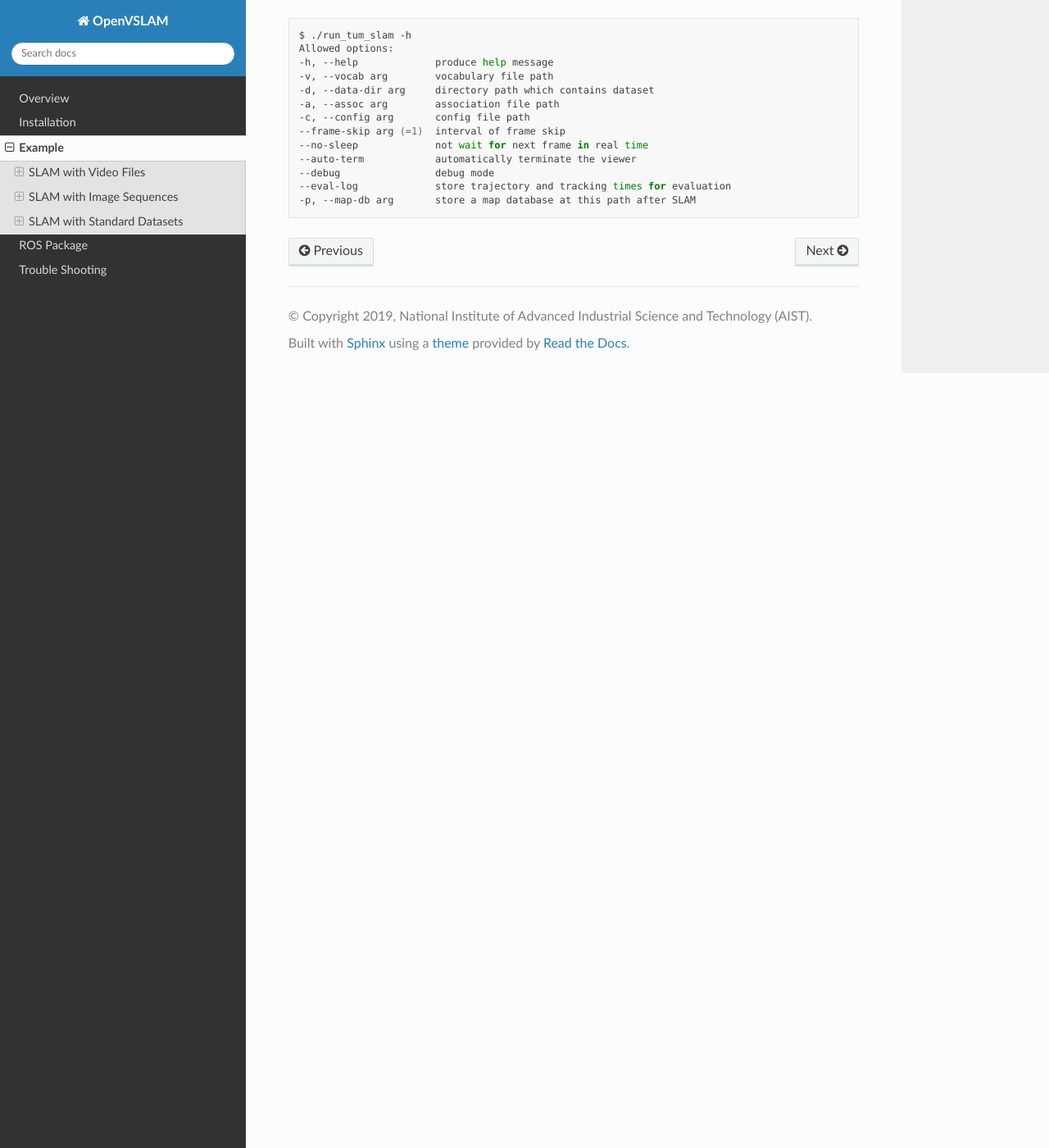
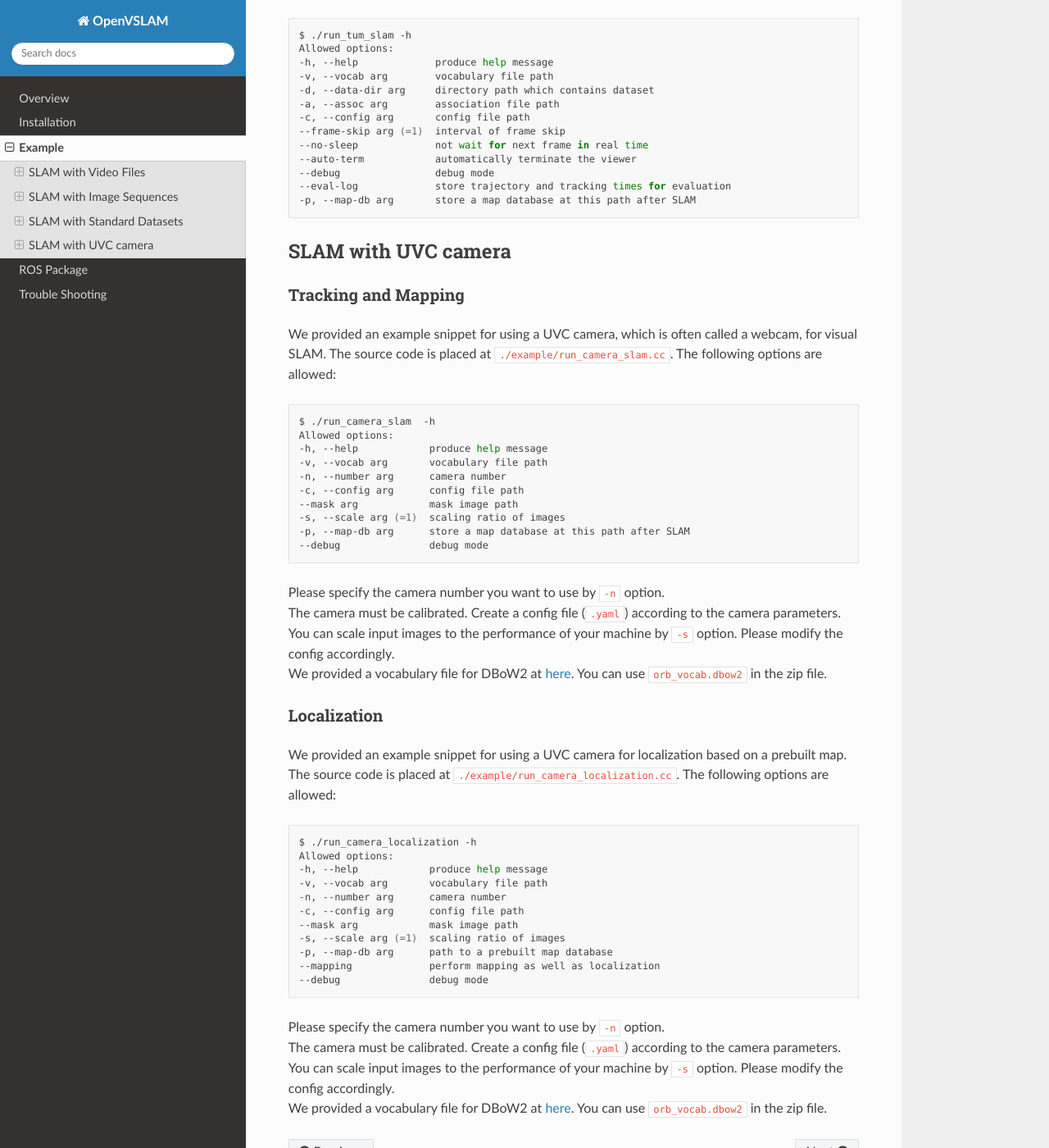
Before and after one commit to xdspacelab/openvslam, a Sphinx documentation site: the page built from docs/example.rst, in a window 1280 px wide and 1400 px high, scrolled down 5049 px. Shown: the whole window at 82% size. Built offline with Sphinx 7.4.7 and the Read the Docs theme 2.0.0, drawn with Linux system fonts in a browser that asks for light colours; pages that are not in the unit, such as notebooks, are missing from menus.

Commit message:
Add instructions for UVC cameras

```diff
--- a/docs/example.rst
+++ b/docs/example.rst
@@ -275,3 +275,59 @@ The following options are allowed:
     --debug                debug mode
     --eval-log             store trajectory and tracking times for evaluation
     -p, --map-db arg       store a map database at this path after SLAM
+
+.. _section-example-uvc-camera:
+
+SLAM with UVC camera
+=========================
+
+Tracking and Mapping
+^^^^^^^^^^^^^^^^^^^^
+
+We provided an example snippet for using a UVC camera, which is often called a webcam, for visual SLAM.
+The source code is placed at ``./example/run_camera_slam.cc``.
+The following options are allowed:
+
+.. code-block:: bash
+
+    $ ./run_camera_slam  -h
+    Allowed options:
+    -h, --help            produce help message
+    -v, --vocab arg       vocabulary file path
+    -n, --number arg      camera number
+    -c, --config arg      config file path
+    --mask arg            mask image path
+    -s, --scale arg (=1)  scaling ratio of images
+    -p, --map-db arg      store a map database at this path after SLAM
+    --debug               debug mode
+
+| Please specify the camera number you want to use by ``-n`` option.
+| The camera must be calibrated. Create a config file (``.yaml``) according to the camera parameters.
+| You can scale input images to the performance of your machine by ``-s`` option. Please modify the config accordingly.
+| We provided a vocabulary file for DBoW2 at `here <https://drive.google.com/open?id=1wUPb328th8bUqhOk-i8xllt5mgRW4n84>`__. You can use ``orb_vocab.dbow2`` in the zip file.
+
+Localization
+^^^^^^^^^^^^
+
+We provided an example snippet for using a UVC camera for localization based on a prebuilt map.
+The source code is placed at ``./example/run_camera_localization.cc``.
+The following options are allowed:
+
+.. code-block:: bash
+
+    $ ./run_camera_localization -h
+    Allowed options:
+    -h, --help            produce help message
+    -v, --vocab arg       vocabulary file path
+    -n, --number arg      camera number
+    -c, --config arg      config file path
+    --mask arg            mask image path
+    -s, --scale arg (=1)  scaling ratio of images
+    -p, --map-db arg      path to a prebuilt map database
+    --mapping             perform mapping as well as localization
+    --debug               debug mode
+
+| Please specify the camera number you want to use by ``-n`` option.
+| The camera must be calibrated. Create a config file (``.yaml``) according to the camera parameters.
+| You can scale input images to the performance of your machine by ``-s`` option. Please modify the config accordingly.
+| We provided a vocabulary file for DBoW2 at `here <https://drive.google.com/open?id=1wUPb328th8bUqhOk-i8xllt5mgRW4n84>`__. You can use ``orb_vocab.dbow2`` in the zip file.
```
